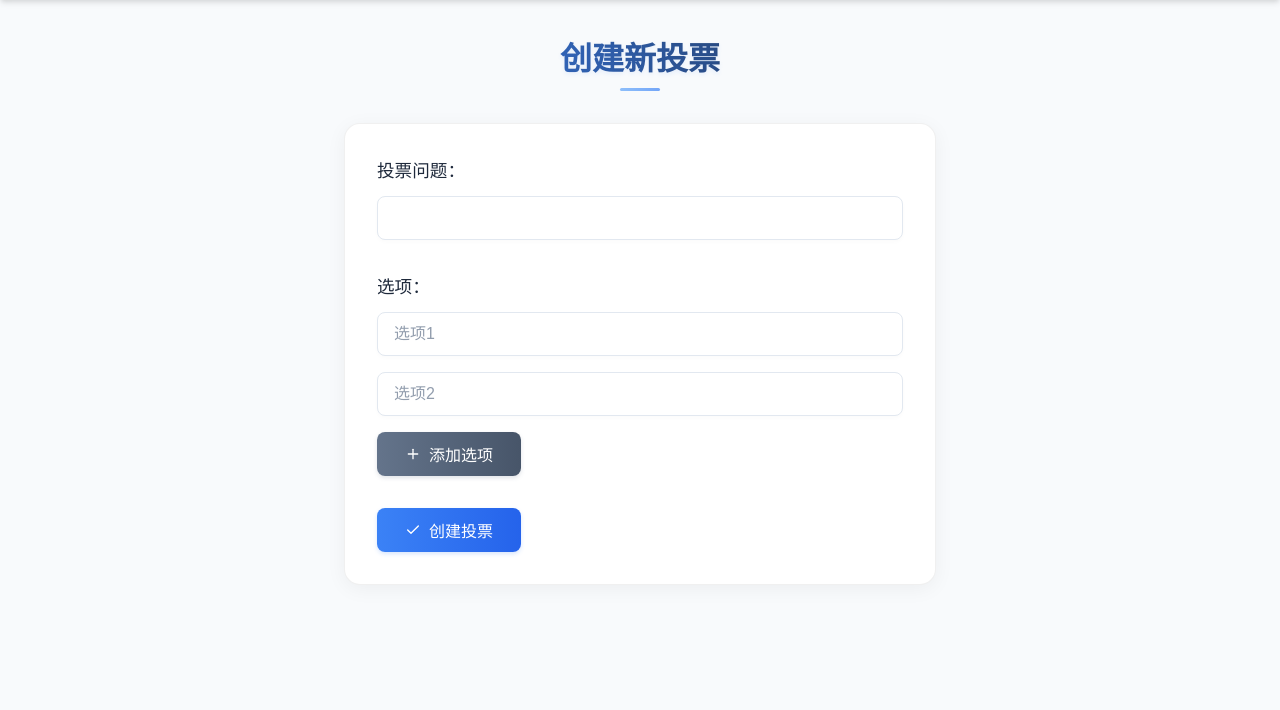
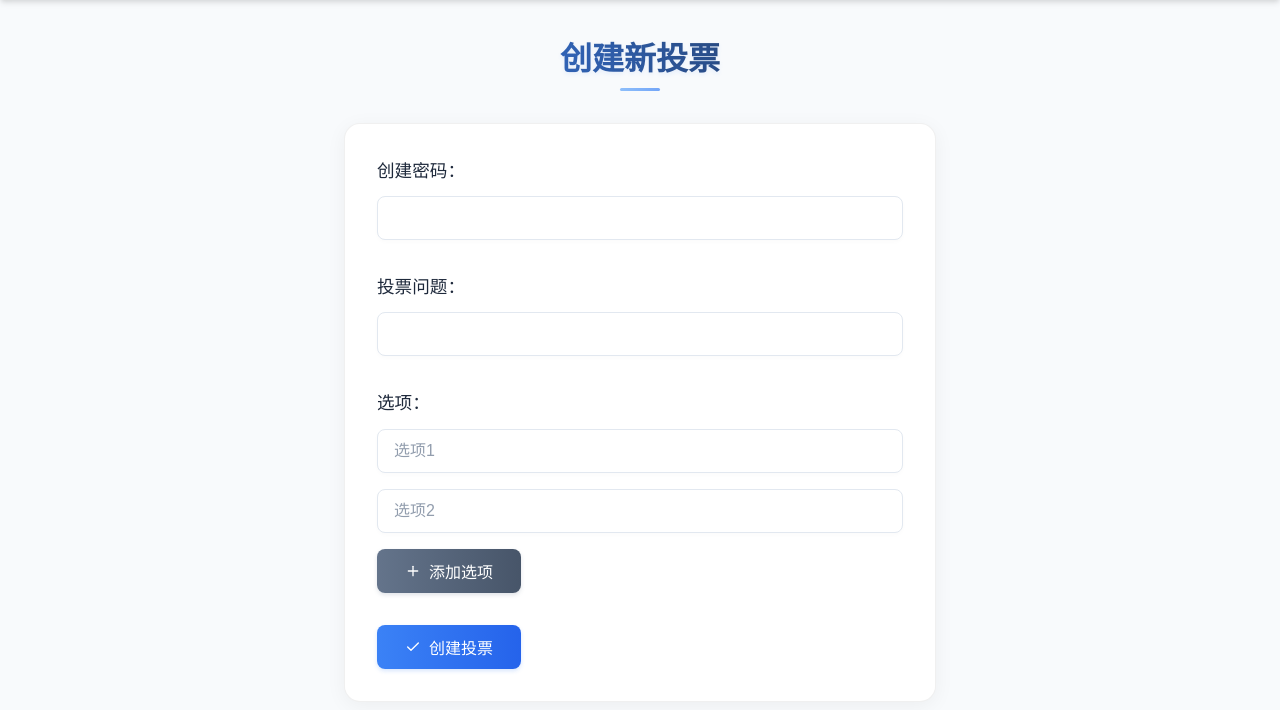
Before and after one commit to AllpickMode/vote, a Flask app: page /create in a window 1280 px wide. Shown: the part 73-783 px from the top of the page. Run offline with Flask 3, Linux system fonts and the light colour scheme; some libraries are stand-ins or nearby versions.

Commit message:
创建加入密码

```diff
--- a/app.py
+++ b/app.py
@@ -132,7 +132,18 @@ def index():
 @app.route('/create', methods=['GET', 'POST'])
 def create():
     if request.method == 'POST':
+        password = request.form.get('password')
         question = request.form['question'].strip()
+        options = [opt.strip() for opt in request.form.getlist('options[]') if opt.strip()]
+
+        if password != '995907':
+            return """
+                <script>
+                    alert('创建密码错误');
+                    window.location.href = '{}';
+                </script>
+            """.format(url_for('create'))
+
         options = [opt.strip() for opt in request.form.getlist('options[]') if opt.strip()]
 
         if not question:
--- a/static/style.css
+++ b/static/style.css
@@ -479,7 +479,8 @@ form label {
     margin-bottom: 0.75rem;
 }
 
-form input[type="text"] {
+form input[type="text"],
+form input[type="password"] {
     width: 100%;
     padding: 0.75rem 1rem;
     border: 1px solid var(--border);
@@ -491,11 +492,13 @@ form input[type="text"] {
     box-shadow: 0 2px 4px rgba(0, 0, 0, 0.02);
 }
 
-form input[type="text"]:hover {
+form input[type="text"]:hover,
+form input[type="password"]:hover {
     border-color: rgba(var(--primary-rgb), 0.4);
 }
 
-form input[type="text"]:focus {
+form input[type="text"]:focus,
+form input[type="password"]:focus {
     outline: none;
     border-color: var(--primary);
     box-shadow: 0 0 0 3px rgba(var(--primary-rgb), 0.1),
@@ -503,7 +506,8 @@ form input[type="text"]:focus {
     transform: translateY(-1px);
 }
 
-form input[type="text"]::placeholder {
+form input[type="text"]::placeholder,
+form input[type="password"]::placeholder {
     color: var(--text-light);
     opacity: 0.7;
 }
@@ -961,18 +965,21 @@ form button[type="submit"] {
         color: var(--text);
     }
 
-    form input[type="text"] {
+    form input[type="text"],
+    form input[type="password"] {
         background: rgba(15, 23, 42, 0.6);
         border-color: rgba(255, 255, 255, 0.1);
         color: var(--text);
     }
 
-    form input[type="text"]:focus {
+    form input[type="text"]:focus,
+    form input[type="password"]:focus {
         border-color: var(--primary);
         box-shadow: 0 0 0 3px rgba(var(--primary-rgb), 0.2);
     }
 
-    form input[type="text"]::placeholder {
+    form input[type="text"]::placeholder,
+    form input[type="password"]::placeholder {
         color: var(--text-light);
     }
 
@@ -1216,12 +1223,14 @@ form button[type="submit"] {
     }
 
     /* 表单触摸优化 */
-    form input[type="text"] {
+    form input[type="text"],
+    form input[type="password"] {
         font-size: 16px; /* 防止iOS自动缩放 */
         -webkit-tap-highlight-color: transparent;
     }
 
-    form input[type="text"]:active {
+    form input[type="text"]:active,
+    form input[type="password"]:active {
         background: rgba(var(--primary-rgb), 0.05);
     }
 
--- a/templates/create.html
+++ b/templates/create.html
@@ -5,6 +5,11 @@
 {% block content %}
     <h2 class="page-title">创建新投票</h2>
     <form method="post">
+        <div>
+            <label for="password">创建密码：</label>
+            <input type="password" id="password" name="password" required
+                   value="{{ password if password else '' }}">
+        </div>
         <div>
             <label for="question">投票问题：</label>
             <input type="text" id="question" name="question" required
```
